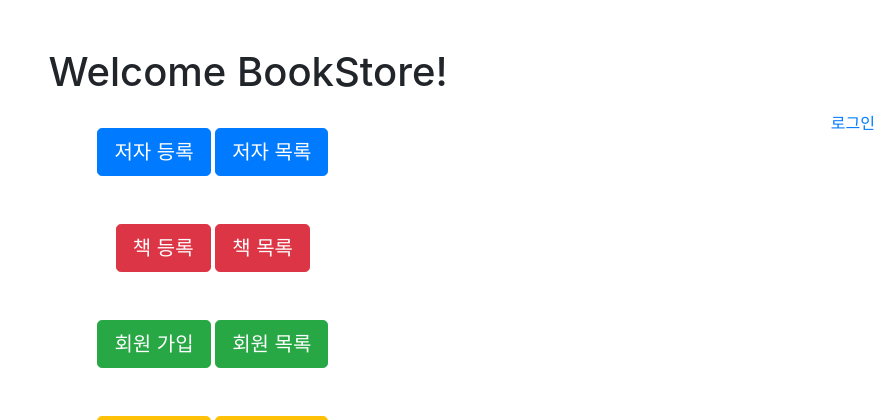
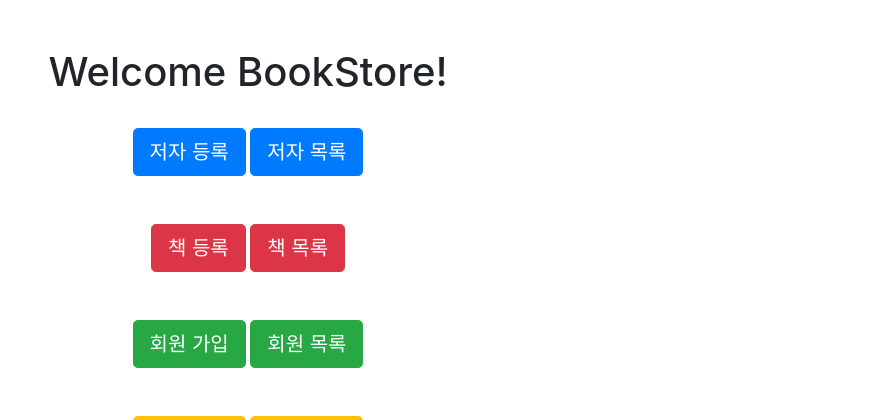
Before and after one commit to yeonnseok/django-study, a Django app: page / in a window 1280 px wide. Shown: the top 420 px of the page, without its empty margins (392-1280 px from the left). Run offline with Django 3.2, Linux system fonts and the light colour scheme; some libraries are stand-ins or nearby versions.

```diff
--- a/store/templates/store/index.html
+++ b/store/templates/store/index.html
@@ -11,14 +11,14 @@
          <h1>Welcome BookStore!</h1>
     </div>
 
-    <div class="float-right btn">
-        {% if user.is_authenticated %}
-             {{ user.get_username }}님, 안녕하세요
-             <a href="{% url 'logout'%}?next={{request.path}}">로그아웃</a>
-        {% else %}
-             <a href="{% url 'login'%}?next={{request.path}}">로그인</a>
-        {% endif %}
-    </div>
+{#    <div class="float-right btn">#}
+{#        {% if user.is_authenticated %}#}
+{#             {{ user.get_username }}님, 안녕하세요#}
+{#             <a href="{% url 'logout'%}?next={{request.path}}">로그아웃</a>#}
+{#        {% else %}#}
+{#             <a href="{% url 'login'%}?next={{request.path}}">로그인</a>#}
+{#        {% endif %}#}
+{#    </div>#}
 
     <div class="container d-flex flex-column text-center">
         <div class="p-4 justify-content-center align-content-center">
```
